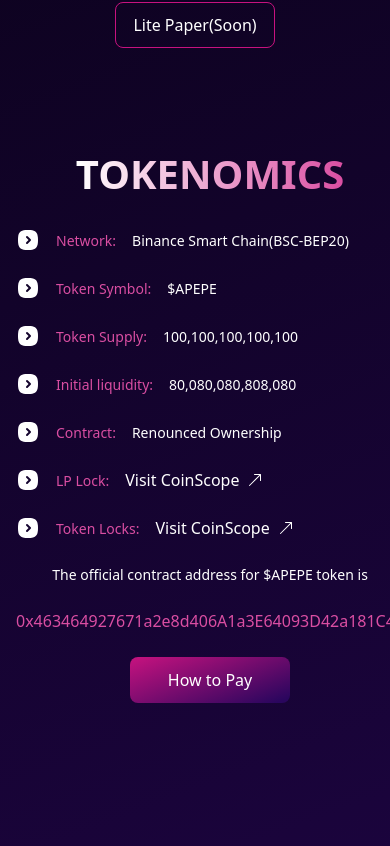
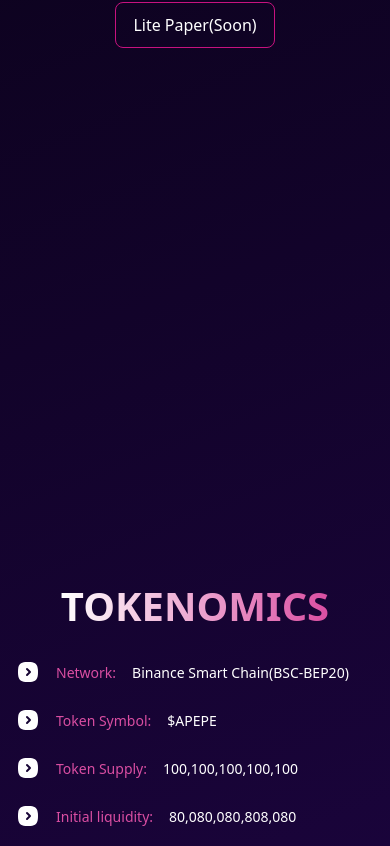
Before and after one commit to zulqarnain1231/arabpepe, a Next.js app: page / in a window 390 px wide. Shown: the part 990-1836 px from the top of the page. Built offline with nearby package versions, Linux system fonts and the light colour scheme; no server answers.

Commit message:
fixed the cube responsiveness issue

```diff
--- a/components/LearnMore/LearnMore.jsx
+++ b/components/LearnMore/LearnMore.jsx
@@ -8,8 +8,8 @@ import Cube from "./Cube";
 const LearnMore = () => {
   return (
     <Wrapper id="learnMore" style="py-16 lg:min-h-[100vh]">
-      <div className="w-full h-full grid lg:grid-cols-2 gap-8 md:gap-2 lg:gap-8">
-        <div className="w-full md:inline-block hidden">
+      <div className="w-full h-full grid lg:grid-cols-2 gap-8 md:gap-2 lg:gap-8 overflow-hidden">
+        <div className="w-full overflow-hidden">
           <Canvas
             className="w-full h-[400px]"
             camera={{ position: [5, 5, 5], fov: 25 }}
--- a/components/LearnMore/Tokenomics.jsx
+++ b/components/LearnMore/Tokenomics.jsx
@@ -10,7 +10,8 @@ const Tokenomics = () => {
   const { tokenList } = Data.Tokenomics;
 
   return (
-    <div className="w-full flex flex-col items-center md:items-start justify-start gap-6">
+    <div className="w-full flex items-center justify-center">
+      <div className="w-full flex flex-col items-center lg:items-start justify-start gap-6">
         <Heading text="Tokenomics" />
         {tokenList.map((item, index) => {
           return (
@@ -19,7 +20,10 @@ const Tokenomics = () => {
               className="w-full flex items-center justify-start gap-4"
             >
               <TbSquareRoundedChevronRightFilled className="text-white-main h-[24px] w-[24px]" />
-            <Text text={`${item.title}:`} style="text-brand-main font-[500]" />
+              <Text
+                text={`${item.title}:`}
+                style="text-brand-main font-[500]"
+              />
               {item.link ? (
                 <div className="flex items-center justify-start gap-2">
                   <a className="text-white-main font-[400]" href={item.link}>
@@ -40,12 +44,13 @@ const Tokenomics = () => {
         />
         <a
           href="https://bscscan.com/token/0x463464927671a2e8d406A1a3E64093D42a181C44"
-        className="font-[400] text-[16px] text-brand-main"
+          className="font-[400] sm:text-[16px] text-[14px] text-brand-main text-center"
         >
           0x463464927671a2e8d406A1a3E64093D42a181C44
         </a>
         <FilledButton text="How to Pay" link="#howToPay" />
       </div>
+    </div>
   );
 };
 
--- a/components/OurTeam/OurTeam.jsx
+++ b/components/OurTeam/OurTeam.jsx
@@ -7,7 +7,7 @@ const OurTeam = () => {
   return (
     <div className="w-full">
       <Wrapper id="ourTeam" style="py-16 lg:min-h-[100vh]">
-        <div className="w-full flex flex-col items-center justify-start gap-10">
+        <div className="w-full flex flex-col items-center lg:justify-center justify-start gap-10">
           <Heading text="Our Team" />
           <div className="w-full flex sm:flex-row flex-col items-center justify-center gap-10">
             <TeamCard
--- a/components/RoadMap/MapCard.jsx
+++ b/components/RoadMap/MapCard.jsx
@@ -5,7 +5,7 @@ import { TbSquareRoundedChevronRightFilled } from "react-icons/tb";
 
 const MapCard = ({ options, title }) => {
   return (
-    <div className="md:h-[320px] h-[350px] lg:w-[600px] w-full border-2 rounded-tr-[40px] rounded-bl-[40px] border-white-main p-6 m-auto">
+    <div className="md:h-[320px] h-[350px] md:w-[600px] w-full border-2 rounded-tr-[40px] rounded-bl-[40px] border-white-main p-6 m-auto">
       <div className="h-full w-full flex flex-col items-start justify-start gap-2 border-2 border-white-main rounded-tr-[40px] rounded-bl-[40px] p-2">
         <p className="font-[500] text-white-main text-[18px]">{title}</p>
         <div className="w-full flex flex-col gap-2 items-start justify-start">
--- a/components/RoadMap/TimeLine.jsx
+++ b/components/RoadMap/TimeLine.jsx
@@ -11,12 +11,12 @@ import Data from "../../constants/Json/Dummy.json";
 
 const TimeLine = () => {
   const theme = useTheme();
-  const matches = useMediaQuery(theme.breakpoints.up("lg"));
+  const matches = useMediaQuery(theme.breakpoints.up("md"));
   return (
-    <div className="w-full">
+    <div className="w-full flex items-center justify-center">
       <Timeline position={matches ? "alternate" : "right"}>
         <TimelineItem className="flex items-center justify-start gap-6">
-          <TimelineSeparator className="md:h-[350px] h-[370px]">
+          <TimelineSeparator className="md:h-[350px] h-[370px] flex items-start">
             <TimelineDot />
             <TimelineConnector className="" />
           </TimelineSeparator>
--- a/components/Tax/Tax.jsx
+++ b/components/Tax/Tax.jsx
@@ -7,7 +7,7 @@ import TaxCard from "./TaxCard";
 const Tax = () => {
   return (
     <Wrapper id="tax" style="py-16 lg:min-h-[100vh]">
-      <div className="w-full flex flex-col items-center justify-start gap-10">
+      <div className="w-full flex flex-col items-center lg:justify-center justify-start gap-10">
         <Heading text="Tax" />
         <div className="w-full flex md:flex-row flex-col items-center justify-center gap-10">
           <TaxCard title="Buy Tax" amount="0.05%" />
--- a/styles/globals.css
+++ b/styles/globals.css
@@ -57,6 +57,11 @@ canvas {
 }
 
 
+/* styles for mui timeline */
+.MuiTimeline-root .MuiTimeline-positionAlternate{
+  width: 100%!important;
+  display: flex!important;
+}
 @keyframes fillText {
     to {
         width: 100%;
```
Lines whose indentation alone changed are shown as unchanged.
